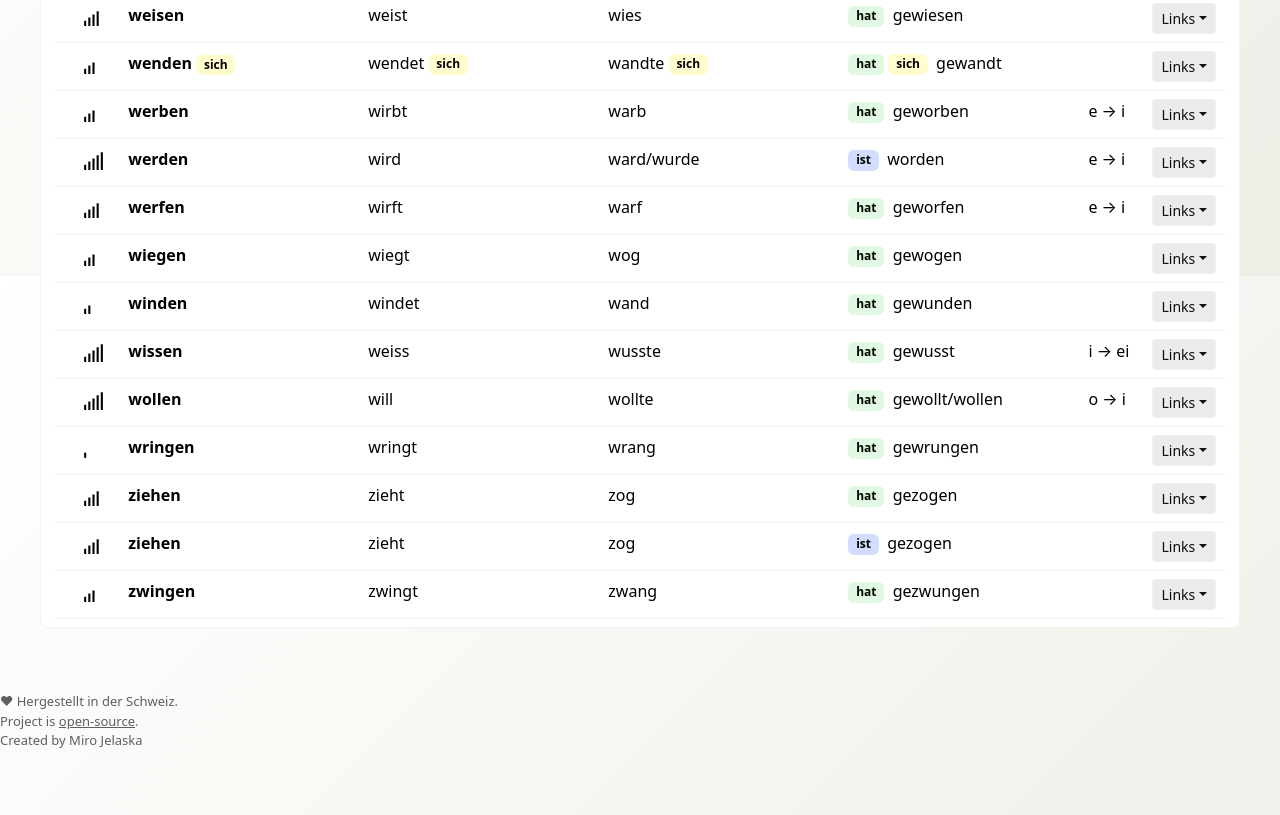
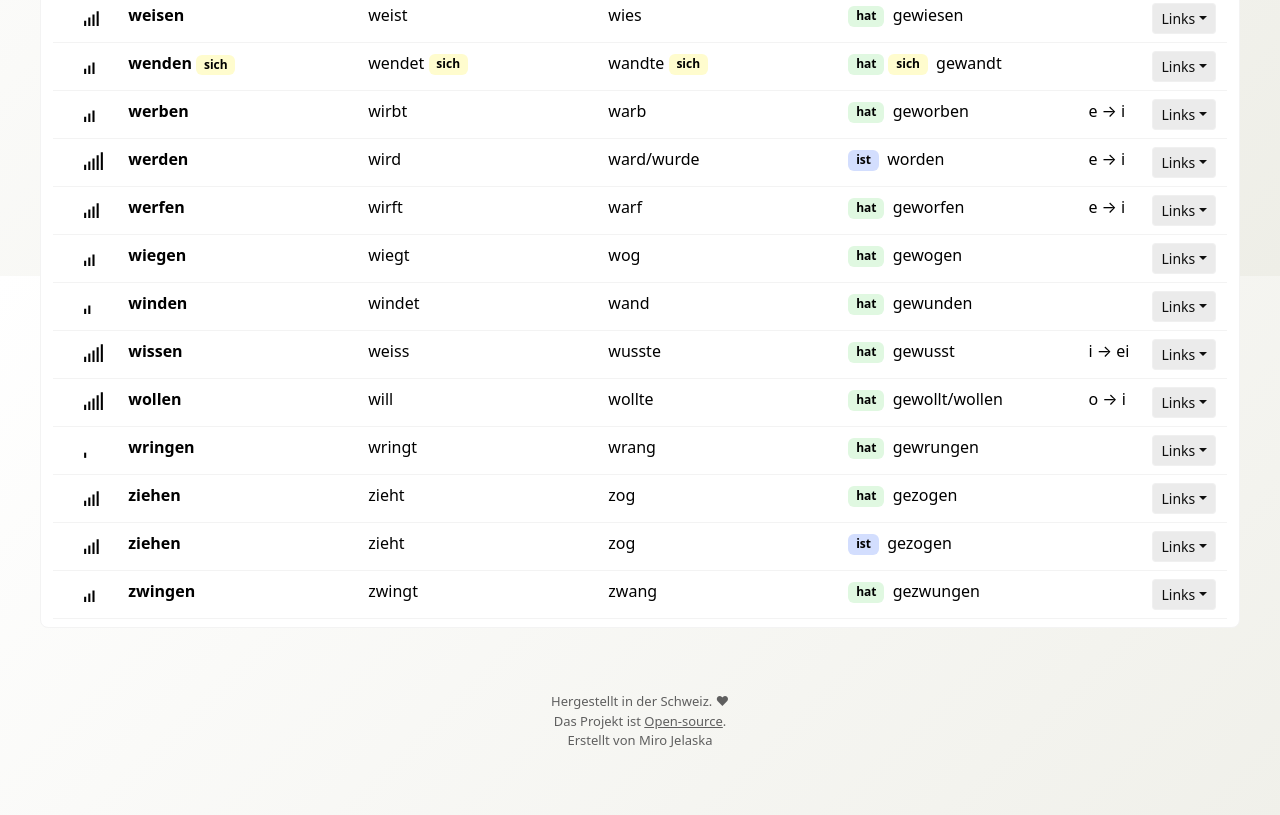
Before and after one commit to miro-jelaska/unregelmaessige-verben, an Astro site: page / in a window 1280 px wide. Shown: the part 8524-9339 px from the top of the page. Built offline with nearby package versions, Linux system fonts and the light colour scheme; Astro itself is replaced by a stand-in of ours.

Commit message:
update footer

```diff
--- a/src/components/Footer.astro
+++ b/src/components/Footer.astro
@@ -1,16 +1,16 @@
 <footer class="footer">
   <p class="text-center">
-  ♥︎  Hergestellt in der Schweiz.
+  Hergestellt in der Schweiz. ♥︎
   </p>
   <p class="text-center">
   <a href="https://github.com/miro-jelaska/unregelmaessige-verben"
   target="_blank"
   rel="noopener noreferrer">
-  Project is <u>open-source</u>.
+  Das Projekt ist <u>Open-source</u>.
   </a>
   </p>
   <p class="text-center">
-  Created by Miro Jelaska
+  Erstellt von  Miro Jelaska
   </p>
 </footer>
 
@@ -19,6 +19,7 @@
   padding: 4rem 0;
   font-size: small;
   color: #5f5f5f;
+  text-align: center;
   p {
     margin: 0;
   }
```
